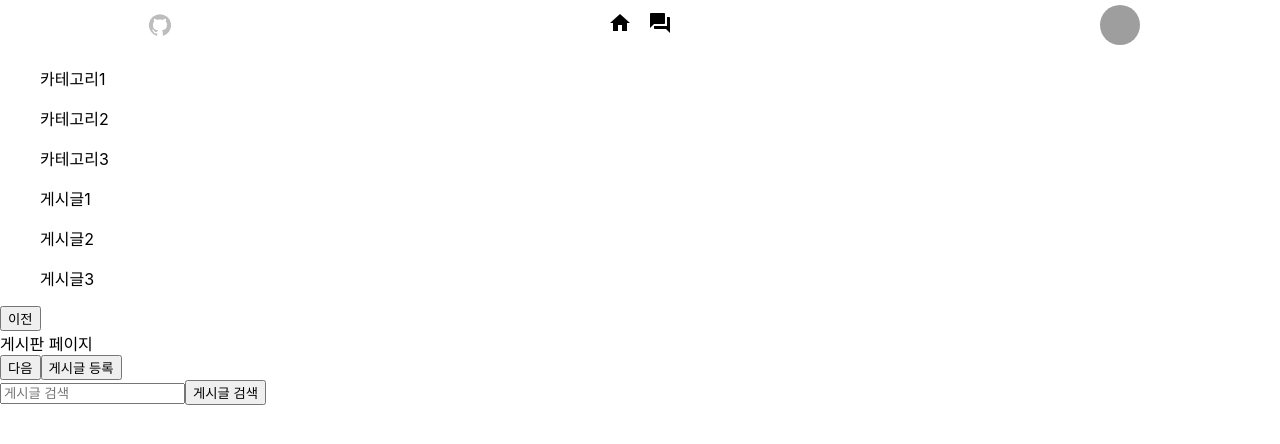
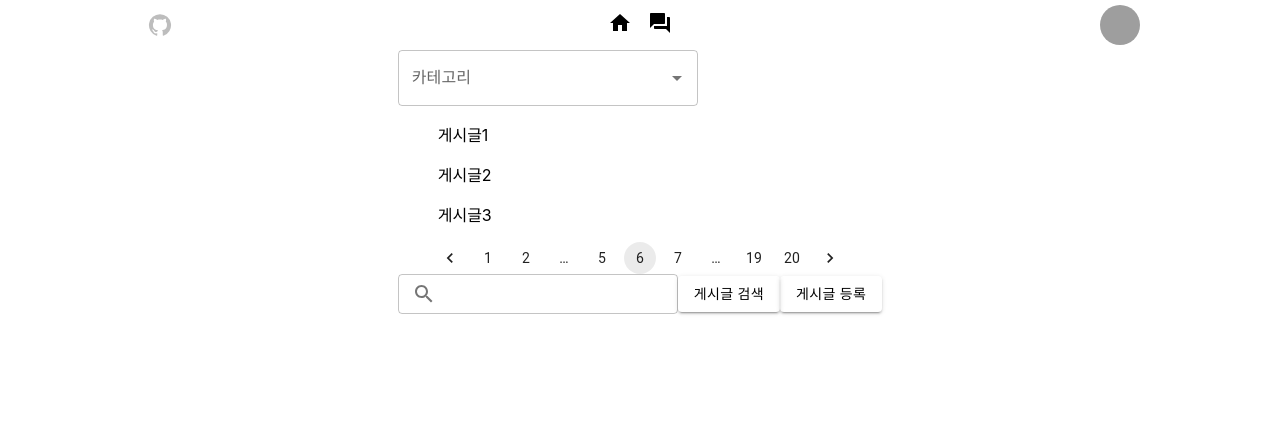
Before and after one commit to Manidle/final, a React (Create React App) app: page /board in a window 1280 px wide. Shown: the top 444 px of the page. Built offline with nearby package versions, Linux system fonts and the light colour scheme; grey boxes are pictures that could not be loaded.

Commit message:
게시판, 게시글등록에 MUI 컴포넌트 적용

```diff
--- /dev/null
+++ b/src/components/boardcategory/BoardCategory.jsx
@@ -0,0 +1,24 @@
+import * as React from 'react';
+import './boardCategory.css';
+import TextField from '@mui/material/TextField';
+import Autocomplete from '@mui/material/Autocomplete';
+
+export default function BoardCategory() {
+
+    const categories = [
+        {label: '카테고리1', number:1},
+        {label: '카테고리2', number:2},
+        {label: '카테고리3', number:3},
+        {label: '카테고리4', number:4},
+    ];
+
+  return (
+    <Autocomplete
+      disablePortal
+      id="combo-box-demo"
+      options={categories}
+      sx={{ width: 300 }}
+      renderInput={(params) => <TextField {...params} label="카테고리" />}
+    />
+  );
+}
--- a/src/components/featured/Featured.jsx
+++ b/src/components/featured/Featured.jsx
@@ -22,6 +22,8 @@ const Featured = () => {
 
   return (
     <>
+        <div className="carouselContainer">
+            <div className="carouselWrapper">
                 <Carousel indicators={true} animation="slide">
                     {
                         images.map(
@@ -32,6 +34,8 @@ const Featured = () => {
                         )
                     }
                 </Carousel>
+            </div>
+        </div>
     </>
   )
 }
--- a/src/pages/board/Board.jsx
+++ b/src/pages/board/Board.jsx
@@ -1,9 +1,14 @@
+import { Button, Input, InputAdornment, Pagination, Stack, TextField } from '@mui/material'
+import SearchIcon from '@mui/icons-material/Search';
 import React from 'react'
 import { useNavigate } from 'react-router-dom'
+import BoardCategory from '../../components/boardcategory/BoardCategory'
 import Topbar from '../../components/topbar/Topbar'
 import './board.css'
 
 const Community = () => {
+
+    const ariaLabel = { 'aria-label': 'description' };
 
     //navigate
     const navigate = useNavigate()
@@ -17,10 +22,9 @@ const Community = () => {
     <>
         <Topbar/>
         <div className="communityContainer">
+            <div className="communityWrapper">
                 <div className="comunityCategory">
-                <ul className="communityCategoryItem">카테고리1</ul>
-                <ul className="communityCategoryItem">카테고리2</ul>
-                <ul className="communityCategoryItem">카테고리3</ul>
+                    <BoardCategory/>
                 </div>
                 <div className="communityBoard">
                     <ol className="communityPosts">게시글1</ol>
@@ -28,14 +32,28 @@ const Community = () => {
                     <ol className="communityPosts">게시글3</ol>
                 </div>
                 <div className="boardFooter">
-                <button className="boardLeftButton">이전</button>
-                <div className="boardPages">게시판 페이지</div>
-                <button className="boardLeftButton">다음</button>
-                <button className="communityPostingButton" onClick={handlePosting}>게시글 등록</button>
+                    <Stack spacing={2}>
+                        <Pagination count={20} defaultPage={6} boundaryCount={2} />
+                    </Stack>
                 </div>
                 <div className="boardSearchbar">
-                <input type="text" className="postSearch" placeholder='게시글 검색'/>
-                <button className="postSearchButton">게시글 검색</button>
+                    <TextField
+                        InputProps={{
+                            startAdornment: (
+                            <InputAdornment position="start">
+                                <SearchIcon/>
+                            </InputAdornment>
+                            )
+                        }}
+                        size="small"
+                    />
+                    <Button variant="contained" color="action" className="postSearchButton">
+                        게시글 검색
+                    </Button>
+                    <Button variant="contained" color="action" className="communityPostingButton" onClick={handlePosting}>
+                        게시글 등록
+                    </Button>
+                </div>
             </div>
         </div>
     </>
--- a/src/pages/board/board.css
+++ b/src/pages/board/board.css
@@ -0,0 +1,25 @@
+.communityContainer{
+    display: flex;
+    flex-direction: row;
+    align-items: center;
+    justify-content: center;
+}
+
+.communityWrapper{
+    display: flex;
+    flex-direction: column;
+    /* align-items: center; */
+    /* justify-content: center; */
+}
+
+.boardFooter{
+    display: flex;
+    align-items: center;
+    justify-content: center;
+}
+
+.boardSearchbar{
+    display: flex;
+    align-items: center;
+    justify-content: center;
+}
--- a/src/pages/home/Home.jsx
+++ b/src/pages/home/Home.jsx
@@ -16,7 +16,7 @@ const Home = () => {
         <div className="homeContainer">
             <Featured/>
             <Searchbar/>
-            <h1 className="homeTitle">핫한 게시글</h1>
+            <h1 className="homeTitle"></h1>
             <HotPost/>
         </div>
         <Footer/>
--- a/src/pages/posting/Posting.jsx
+++ b/src/pages/posting/Posting.jsx
@@ -1,29 +1,46 @@
+import { Box, Button, TextField } from '@mui/material'
 import React from 'react'
 import CourseCheckbox from '../../components/coursecheckbox/CourseCheckbox'
 import Topbar from '../../components/topbar/Topbar'
 import './posting.css'
 
 const Posting = () => {
+    const [value, setValue] = React.useState('Controlled');
+
+    const handleChange = (event) => {
+        setValue(event.target.value);
+      };
+
   return (
     <>
         <Topbar/>
         <div className="postingContainer">
+            <div className="postingWrapper">
+                <div className="postingItem">
                     <div className="postingTitle">게시글 등록</div>
+                </div>
                 <div className="postingItem">
-                <input type="text" className="inputTitle" placeholder='제목'/>
+                    <TextField
+                        label="게시글 제목"
+                        size="small"
+                    />
                 </div>
                 <div className="postingItem">
                     라디오버튼으로 카테고리 선택
                 </div>
-            {/* <div className="postItem">
-                체크박스로 course 삽입
-                <CourseCheckbox/>
-            </div> */}
-            <div className="postItem">
-                <input type="text" className="inputDesc" placeholder='내용'/>
+                <div className="postingItem">
+                    <TextField
+                        label="내용"
+                        multiline
+                        rows={10}
+                    />
                 </div>
-            <button className="postSubmitButton">게시글 등록</button>
-
+                <div className="postingItem">
+                    <Button variant="contained" color="action" className="postingButton">
+                        게시글 등록
+                    </Button>
+                </div>
+            </div>
         </div>
     </>
   )
--- a/src/pages/posting/posting.css
+++ b/src/pages/posting/posting.css
@@ -0,0 +1,6 @@
+.postingContainer{
+    display: flex;
+    flex-direction: column;
+    align-items: center;
+    justify-content: center;
+}
--- a/src/pages/roomlist/Roomlist.jsx
+++ b/src/pages/roomlist/Roomlist.jsx
@@ -6,6 +6,7 @@ import { DateRange } from 'react-date-range'
 import { format, setDate} from 'date-fns'
 import RoomItem from '../../components/roomitem/RoomItem'
 import Searchbar from '../../components/searchbar/Searchbar'
+import { Bed, CalendarMonth, Hail } from '@mui/icons-material'
 
 
 const Roomlist = () => {
@@ -52,29 +53,49 @@ const Roomlist = () => {
         <Topbar/>
         <div className="listContainer">
             <div className="listWrapper">
+                <div className="listRooms">
+                    <h1 className="listRoomsTitle">지금 가장 인기있는 숙소</h1>
+                    <div className="listRoomsItemContainer">
+                        <RoomItem />
+                        <RoomItem />
+                        <RoomItem />
+                    </div>
+                </div>
+                {/* 검색바 */}
                 <div className="listSearch">
-                    <h1 className="listTitle">ㅁㄴㅇㄹ</h1>
-                    <div className="listItem">
-                        <label>목적지</label>
-                        <input placeholder={destination} type="text" onChange={e=>setDestination(e.target.value)}/>
+                    <div className="listHeaderSearch">
+                        {/* 지역 */}
+                        <div className="listHeaderSearchItem">
+                            <Bed className="listHeaderIcon"/>
+                            <input
+                                type="text"
+                                placeholder={destination}
+                                className='listHeaderSearchInput'
+                                onChange={e=>setDestination(e.target.value)}
+                            />
                         </div>
-                    <div className="listItem">
-                        <label>여행 기간</label>
-                        <span onClick={handleDate}>
-                            {`${format(date[0].startDate, "MM/dd/yyyy")} to ${format(date[0].endDate, "MM/dd/yyyy")}`}
-                        </span>
+
+                        {/* 달력 */}
+                        <div className="listHeaderSearchItem">
+                            <CalendarMonth className="listHeaderIcon"/>
+                            <span onClick={()=>handleDate()} className="listHeaderSearchText">{`${format(date[0].startDate, "yy.MM.dd")} ~ ${format(date[0].endDate, "yy.MM.dd")}`}</span>
                             {openDate && <DateRange
-                            onChange={(item) =>setDate([item.selection])}
+                                editableDateInputs={true}
+                                onChange={(item) => setDate([item.selection])}
+                                moveRangeOnFirstSelection={false}
+                                ranges={date}
+                                className="date"
                                 minDate={new Date()}
-                            ranges={date}
                             />}
                         </div>
-                    <div className="listItem">
-                        <label>인원 수</label>
-                        <span onClick={handleOptions} className="headerSearchText">{`${options.adult} adult, ${options.children} children, ${options.room} room`}</span>
+
+                        {/* 인원 */}
+                        <div className="listHeaderSearchItem">
+                            <Hail className="listHeaderIcon"/>
+                            <span onClick={()=>handleOptions()} className="listHeaderSearchText">여행 인원</span>
                             {openOptions && <div className="options">
                                 <div className="optionItem">
-                                <span className="optionText">Adult</span>
+                                    <span className="optionText">성인</span>
                                     <div className="optioncounter">
                                         <button disabled={options.adult <= 1} className="optionCounterButton" onClick={()=>handleOption("adult", "d")}>-</button>
                                         <span className="optioncounterNumber">{options.adult}</span>
@@ -82,7 +103,7 @@ const Roomlist = () => {
                                     </div>
                                 </div>
                                 <div className="optionItem">
-                                <span className="optionText">Children</span>
+                                    <span className="optionText">유아</span>
                                     <div className="optioncounter">
                                         <button disabled={options.children <= 0} className="optionCounterButton" onClick={()=>handleOption("children", "d")}>-</button>
                                         <span className="optioncounterNumber">{options.children}</span>
@@ -90,7 +111,7 @@ const Roomlist = () => {
                                     </div>
                                 </div>
                                 <div className="optionItem">
-                                <span className="optionText">Room</span>
+                                    <span className="optionText">방 갯수</span>
                                     <div className="optioncounter">
                                         <button disabled={options.room <= 1} className="optionCounterButton" onClick={()=>handleOption("room", "d")}>-</button>
                                         <span className="optioncounterNumber">{options.room}</span>
@@ -99,15 +120,21 @@ const Roomlist = () => {
                                 </div>
                             </div>}
                         </div>
-                    <button onClick={handleSearch}>재검색</button>
-                </div> {/* 검색창 끝 */}
+
+                        {/* 검색 버튼 */}
+                        <div className="listHeaderSearchItem">
+                            <button className="listHeaderButton" onClick={handleSearch}>검색</button>
+                        </div>
+                    </div>
+                </div>{/* 검색 바 끝 */}
 
                 <div className="listRooms">
                     <h1 className="listRoomsTitle">객실</h1>
+                    <div className="listRoomsItemContainer">
                         <RoomItem />
                         <RoomItem />
                         <RoomItem />
-                    <RoomItem />
+                    </div>
                 </div>
             </div>
         </div>
--- a/src/pages/roomlist/roomlist.css
+++ b/src/pages/roomlist/roomlist.css
@@ -0,0 +1,65 @@
+.listContainer{
+    display: flex;
+    flex-direction: row;
+    /* align-items: center; */
+    justify-content: center;
+}
+
+.listWrapper{
+    display: flex;
+    flex-direction: column;
+    /* align-items: center; */
+    /* justify-content: center; */
+    max-width: 1024px;
+}
+
+.listSearch{
+    display: flex;
+    flex-direction: column;
+    align-items: center;
+    justify-content: center;
+}
+
+.listHeaderSearch{
+    height: 30px;
+    background-color: white;
+    border: 4px solid #ed90bb;
+    display: flex;
+    align-items: center;
+    justify-content: space-around;
+    padding: 10px 0px;
+    border-radius: 30px;
+    width: 100%;
+    max-width: 600px;
+}
+
+.listHeaderSearchItem{
+    display: flex;
+    align-items: center;
+    gap: 10px;
+}
+
+.listHeaderButton{
+    background-color: rgba(237,144,187,0.7);
+    color: white;
+    font-weight: 500;
+    border: none;
+    padding: 7px;
+    cursor: pointer;
+    border-radius: 3px;
+    margin: 10px
+}
+
+.listHeaderIcon{
+    color: lightgray;
+}
+
+.listHeaderSearchInput{
+    border: none;
+    outline: none;
+}
+
+
+.listRoomsItemContainer{
+    display: flex;
+}
```
Also changed, not shown: src/components/roomitem/RoomItem.jsx (+53 -12 lines), src/components/boardcategory/boardCategory.css (added). Lines whose indentation alone changed are shown as unchanged.
